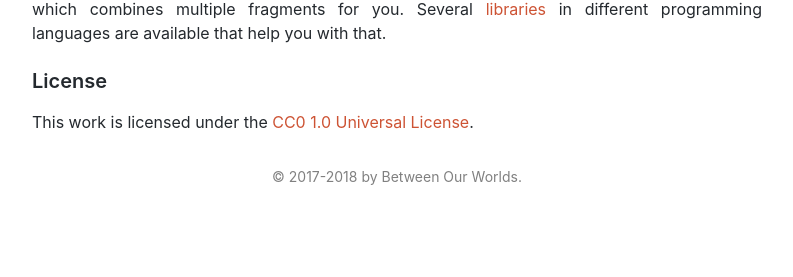
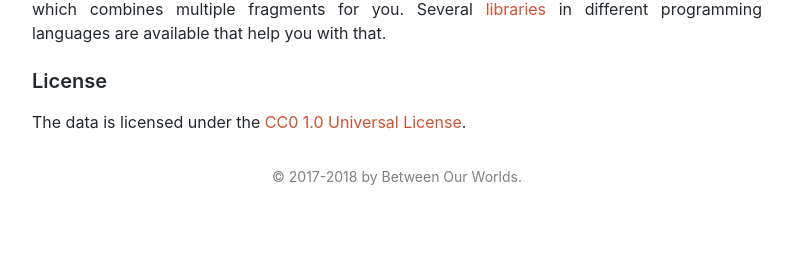
Before and after one commit to BetweenOurWorlds/website, a Jekyll site: the page built from data.html, in a window 1280 px wide. Shown: the part 1270-1547 px from the top of the page, without its empty margins (243-1036 px from the left). Built offline with Jekyll 4.4.1, drawn with Linux system fonts in a browser that asks for light colours.

Commit message:
rephrase license

```diff
--- a/data.html
+++ b/data.html
@@ -57,7 +57,7 @@ id: data
       <h3>License</h3>
 
       <p>
-        This work is licensed under the <a href="https://creativecommons.org/publicdomain/zero/1.0/">CC0 1.0 Universal License</a>.
+        The data is licensed under the <a href="https://creativecommons.org/publicdomain/zero/1.0/">CC0 1.0 Universal License</a>.
       </p>
     </div>
   </div>
```
